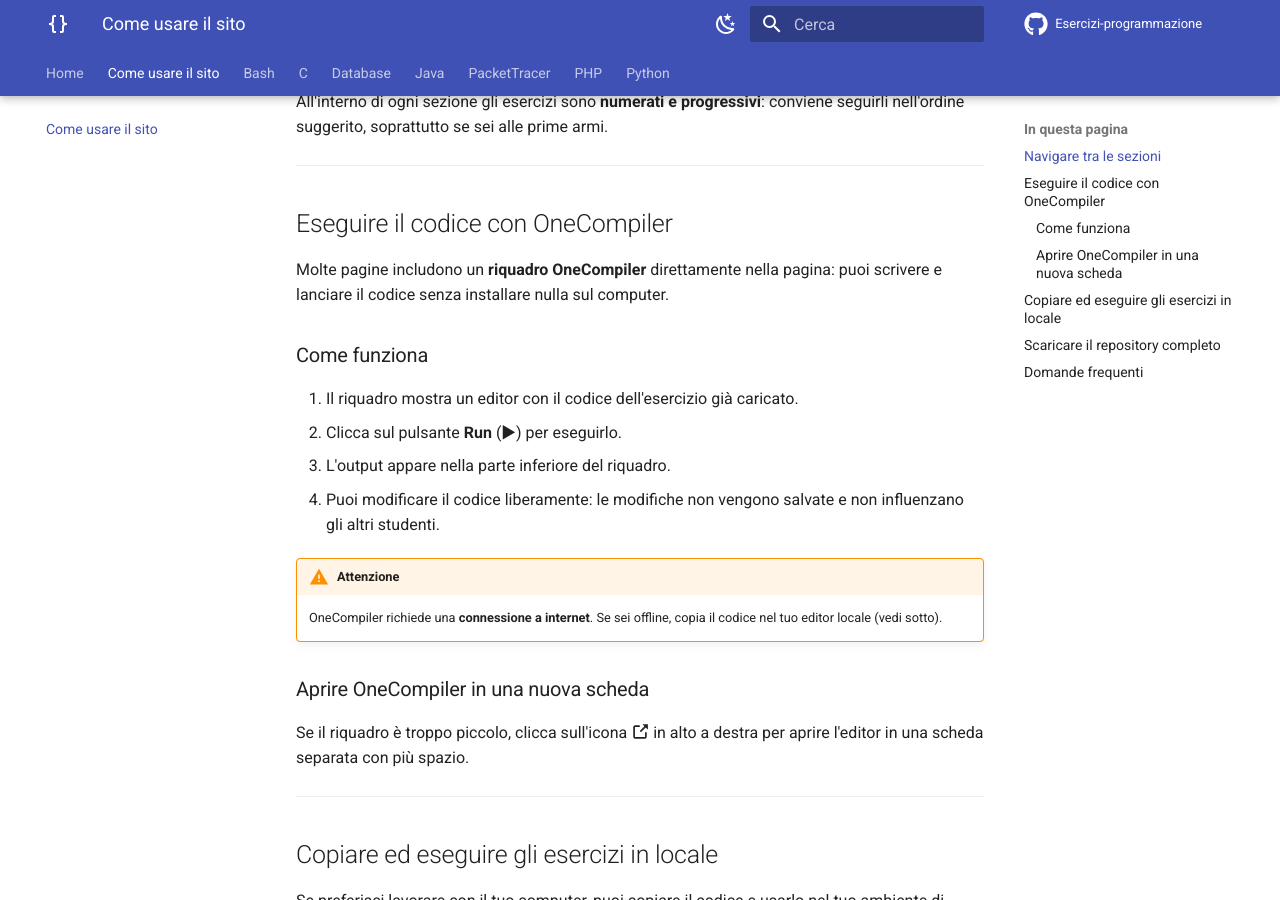
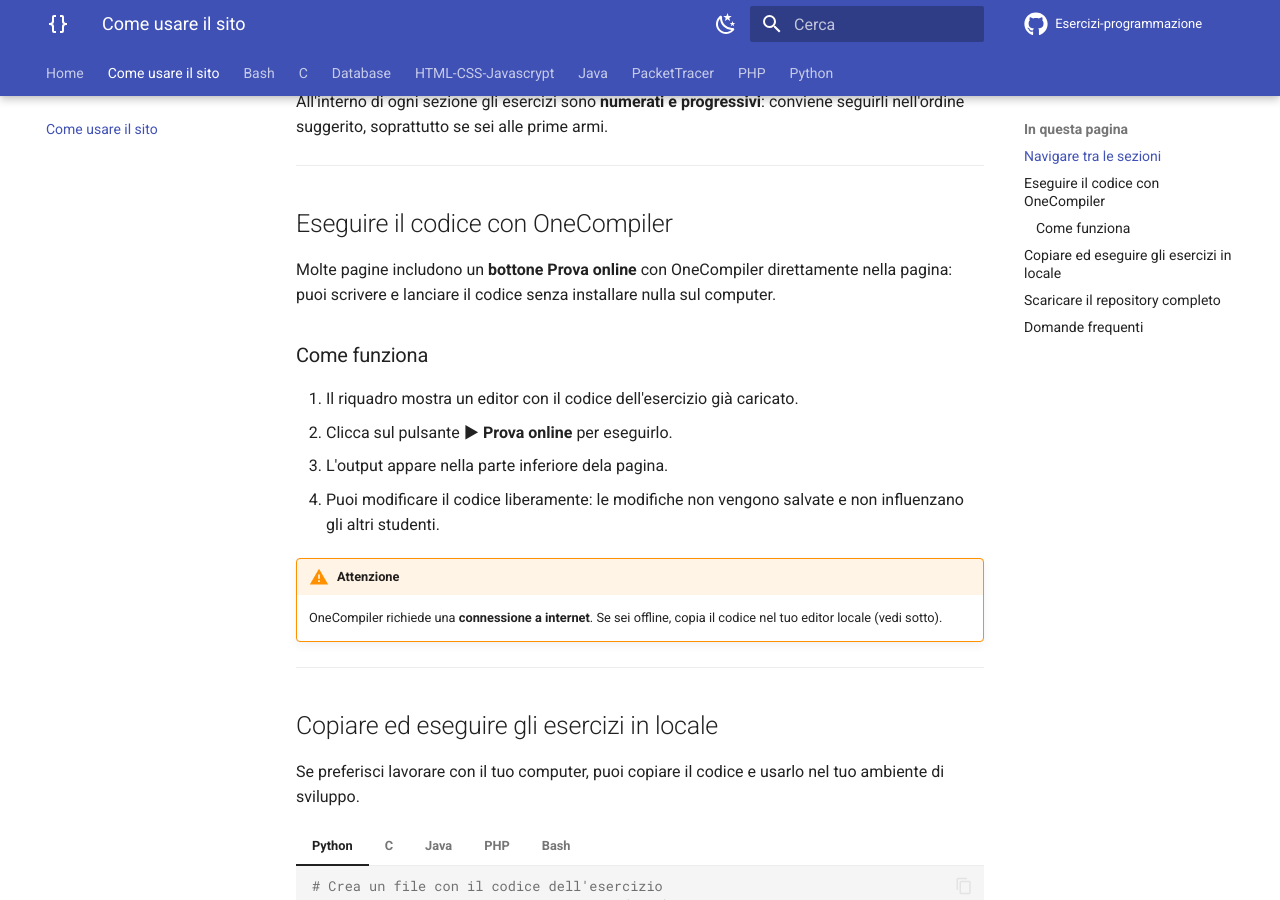
Before and after one commit to dprevedello/Esercizi-programmazione, an MkDocs documentation site: the page built from docs/come-usare.md, in a window 1280 px wide and 900 px high, scrolled down 424 px. Built offline with MkDocs 1.6.1 and Material for MkDocs 9.7.7, drawn with Linux system fonts in a browser that asks for light colours; comment, search, counter and statistics services are not loaded.

Commit message:
Aggiornata documentazione del progetto

```diff
--- a/docs/come-usare.md
+++ b/docs/come-usare.md
@@ -19,25 +19,20 @@ conviene seguirli nell'ordine suggerito, soprattutto se sei alle prime armi.
 
 ## Eseguire il codice con OneCompiler
 
-Molte pagine includono un **riquadro OneCompiler** direttamente nella pagina:
+Molte pagine includono un **bottone Prova online** con OneCompiler direttamente nella pagina:
 puoi scrivere e lanciare il codice senza installare nulla sul computer.
 
 ### Come funziona
 
 1. Il riquadro mostra un editor con il codice dell'esercizio già caricato.
-2. Clicca sul pulsante **Run** (▶) per eseguirlo.
-3. L'output appare nella parte inferiore del riquadro.
+2. Clicca sul pulsante **▶ Prova online** per eseguirlo.
+3. L'output appare nella parte inferiore dela pagina.
 4. Puoi modificare il codice liberamente: le modifiche non vengono salvate
    e non influenzano gli altri studenti.
 
 !!! warning "Attenzione"
     OneCompiler richiede una **connessione a internet**.
     Se sei offline, copia il codice nel tuo editor locale (vedi sotto).
-
-### Aprire OneCompiler in una nuova scheda
-
-Se il riquadro è troppo piccolo, clicca sull'icona :octicons-link-external-16:
-in alto a destra per aprire l'editor in una scheda separata con più spazio.
 
 ---
 
--- a/mkdocs.yml
+++ b/mkdocs.yml
@@ -197,6 +197,10 @@ nav:
     - database/index.md
     # - "Es. 01 – SELECT base": database/01-select-base.md
 
+  - HTML-CSS-Javascrypt:
+    - html-css-javascrypt/index.md
+    # - "Es. 01 – prima pagina": html-css-javascrypt/01-prima-pagina.md
+
   - Java:
     - java/index.md
     # - "Es. 01 – Hello World": java/01-hello-world.md
```
Also changed, not shown: README.md (+39 -49 lines), docs/html-css-javascrypt/index.md (added, +1 -0 lines), docs/index.md (+2 -2 lines).
